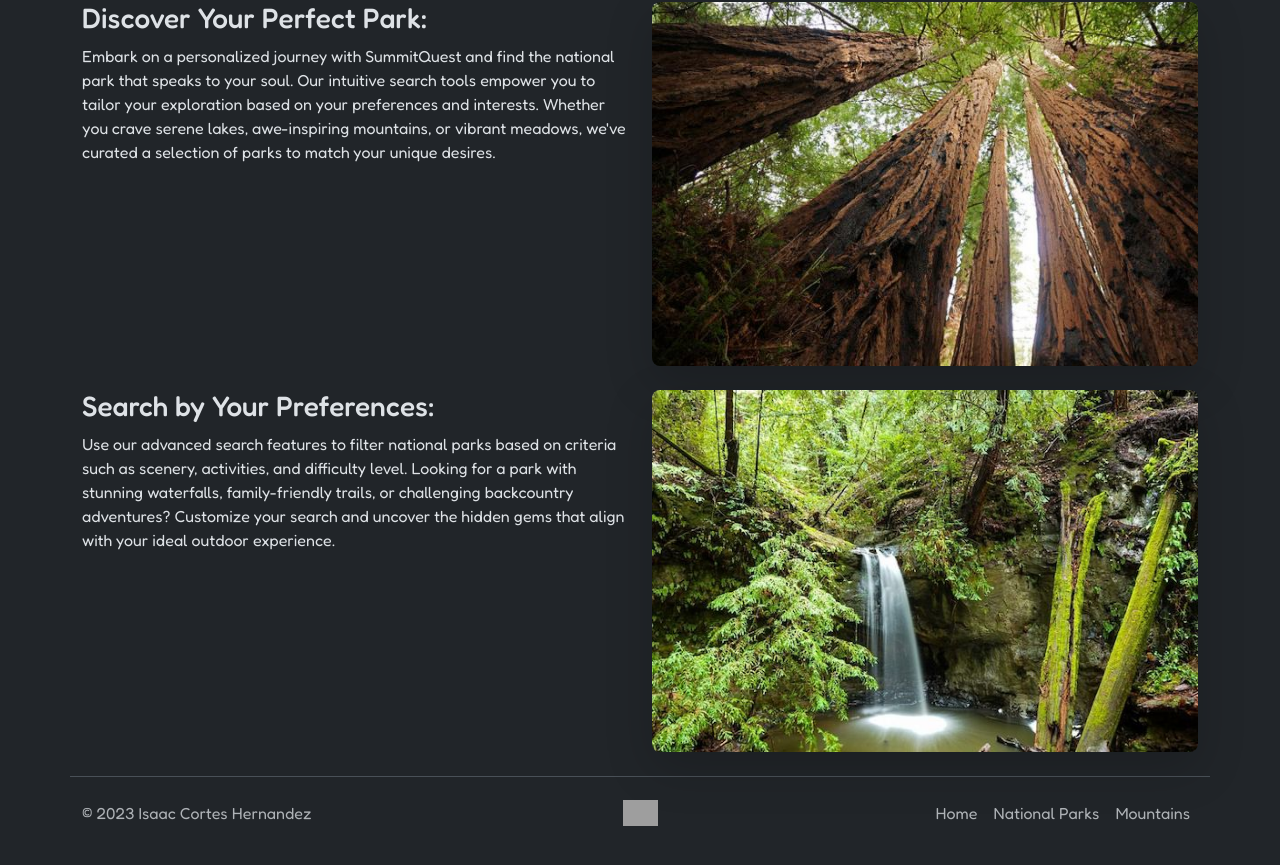
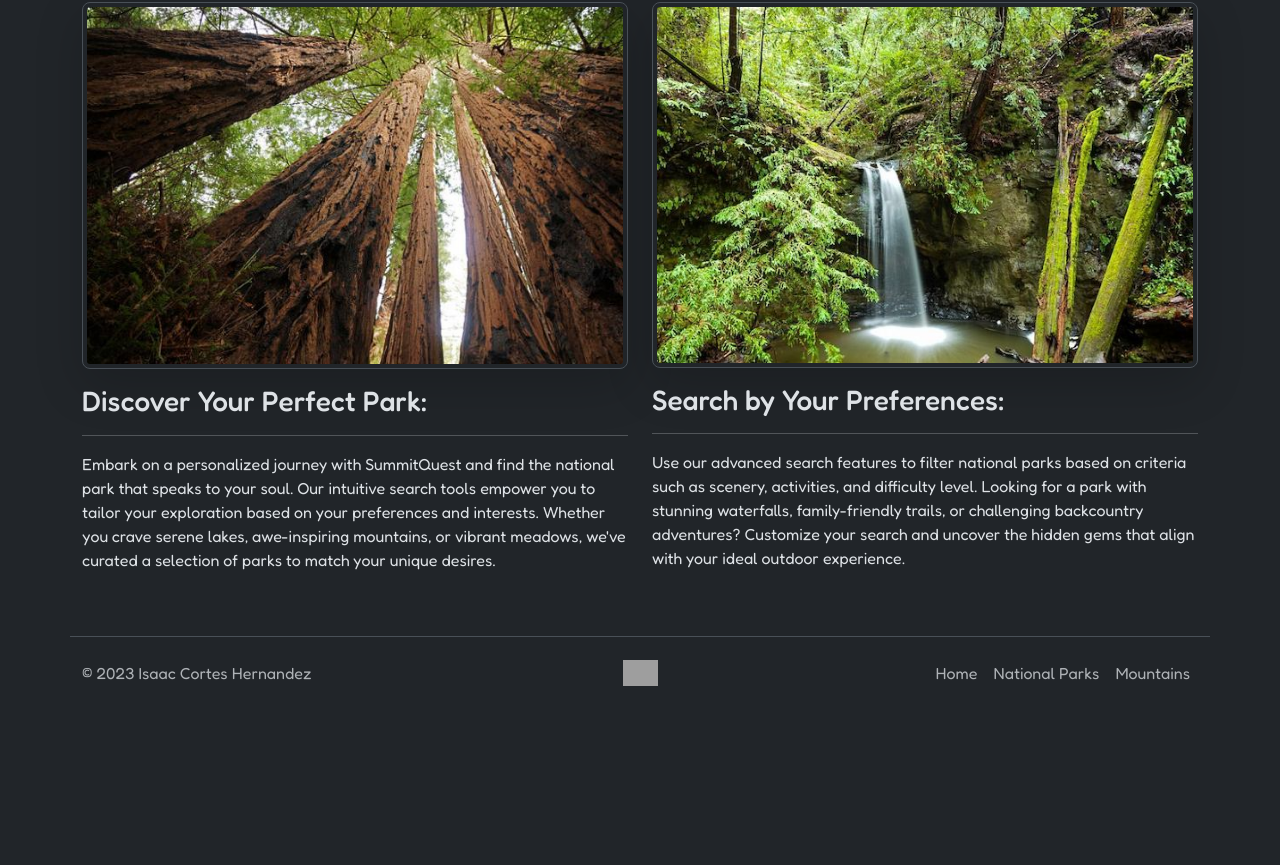
Before and after one commit to icortes/enjoy-the-outdoors, a Next.js app: page / in a window 1280 px wide. Shown: the part 926-1791 px from the top of the page. After the commit the page ends 1659 px from the top, so only its background shows below. Built offline with nearby package versions, Linux system fonts and the light colour scheme; grey boxes are pictures that could not be loaded.

Commit message:
changed home page layout
and added visit button to national park cards that have it

```diff
--- a/src/app/nationalparks/page.tsx
+++ b/src/app/nationalparks/page.tsx
@@ -55,6 +55,7 @@ export default function NationalParks() {
                         fax={park.Fax}
                         latitude={park.Latitude}
                         longitude={park.Longitude}
+                        visit={park.Visit}
                         location={park.Location}
                       />
                     </div>
--- a/src/app/page.tsx
+++ b/src/app/page.tsx
@@ -6,8 +6,15 @@ export default function Home() {
       <Jumbotron />
       <main className='container-md mt-5'>
         <div className='row g-4'>
-          <div className='col-md-6'>
-            <h3>Discover Your Perfect Park:</h3>
+          <div className='col-sm-6'>
+            {/* eslint-disable-next-line @next/next/no-img-element */}
+            <img
+              className='img-fluid img-thumbnail rounded-3 shadow-lg w-100'
+              src='/assets/images/redwoods.jpg'
+              alt='santa cruz mountain giant redwood trees'
+            />
+            <h3 className='mt-3'>Discover Your Perfect Park:</h3>
+            <hr />
             <p>
               Embark on a personalized journey with SummitQuest and find the national park
               that speaks to your soul. Our intuitive search tools empower you to tailor
@@ -16,16 +23,15 @@ export default function Home() {
               curated a selection of parks to match your unique desires.
             </p>
           </div>
-          <div className='col-md-6'>
+          <div className='col-sm-6'>
             {/* eslint-disable-next-line @next/next/no-img-element */}
             <img
-              className='img-fluid rounded-3 shadow-lg w-100'
-              src='/assets/images/redwoods.jpg'
-              alt='santa cruz mountain giant redwood trees'
+              className='img-fluid img-thumbnail rounded-3 shadow-lg w-100'
+              src='/assets/images/waterfall.jpg'
+              alt='santa cruz mountain waterfall'
             />
-          </div>
-          <div className='col-md-6'>
-            <h3>Search by Your Preferences:</h3>
+            <h3 className='mt-3'>Search by Your Preferences:</h3>
+            <hr />
             <p>
               Use our advanced search features to filter national parks based on criteria
               such as scenery, activities, and difficulty level. Looking for a park with
@@ -34,14 +40,7 @@ export default function Home() {
               with your ideal outdoor experience.
             </p>
           </div>
-          <div className='col-md-6'>
-            {/* eslint-disable-next-line @next/next/no-img-element */}
-            <img
-              className='img-fluid rounded-3 shadow-lg w-100'
-              src='/assets/images/waterfall.jpg'
-              alt='santa cruz mountain waterfall'
-            />
-          </div>
+          <div className='col-md-6'></div>
         </div>
       </main>
     </>
```
Also changed, not shown: src/app/nationalparks/Card.tsx (+10 -1 lines).
